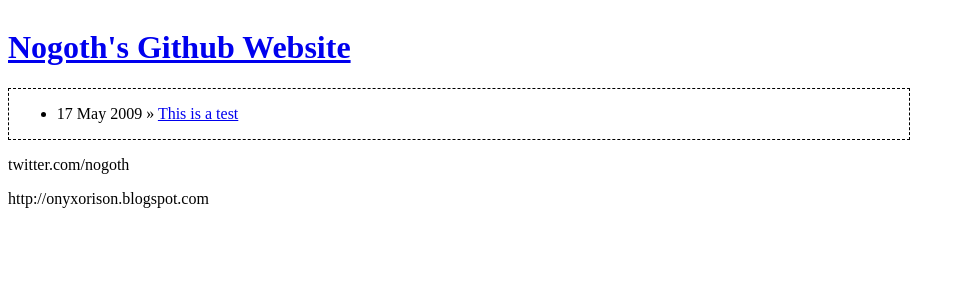
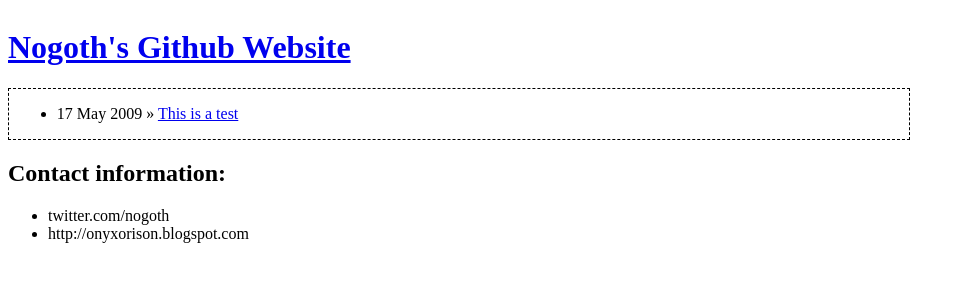
Before and after one commit to nogoth/nogoth.github.com, a Jekyll site: the page built from index.html, in a window 1280 px wide. Shown: the top 300 px of the page, without its empty margins (0-965 px from the left). Built offline with Jekyll 4.4.1, drawn with Linux system fonts in a browser that asks for light colours.

Commit message:
added some prelim contact information

```diff
--- a/_layouts/default.html
+++ b/_layouts/default.html
@@ -21,8 +21,11 @@
 </div>
 
 <div id="content">
-<p> twitter.com/nogoth
-<p> http://onyxorison.blogspot.com
+<h2>Contact information:</h2>
+<ul>
+<li> twitter.com/nogoth
+<li> http://onyxorison.blogspot.com
+</ul>
 </div>
 
 </body>
```
